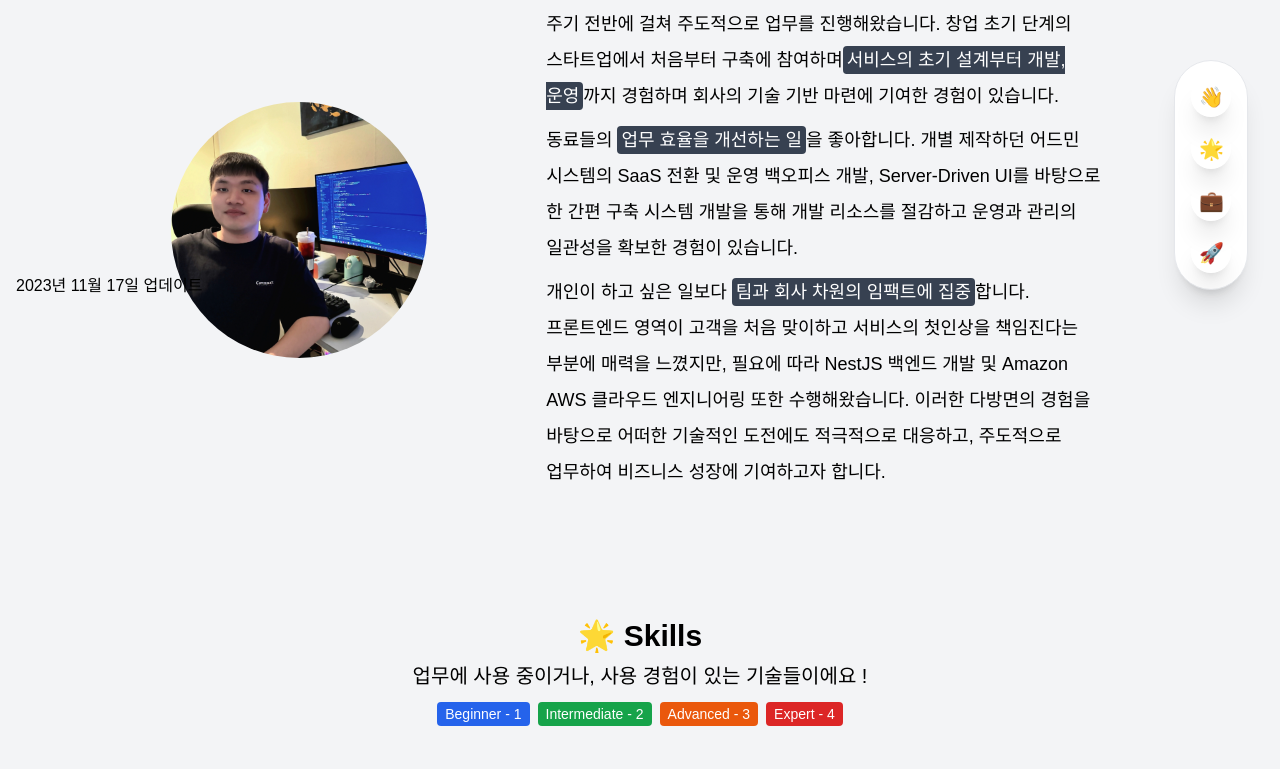
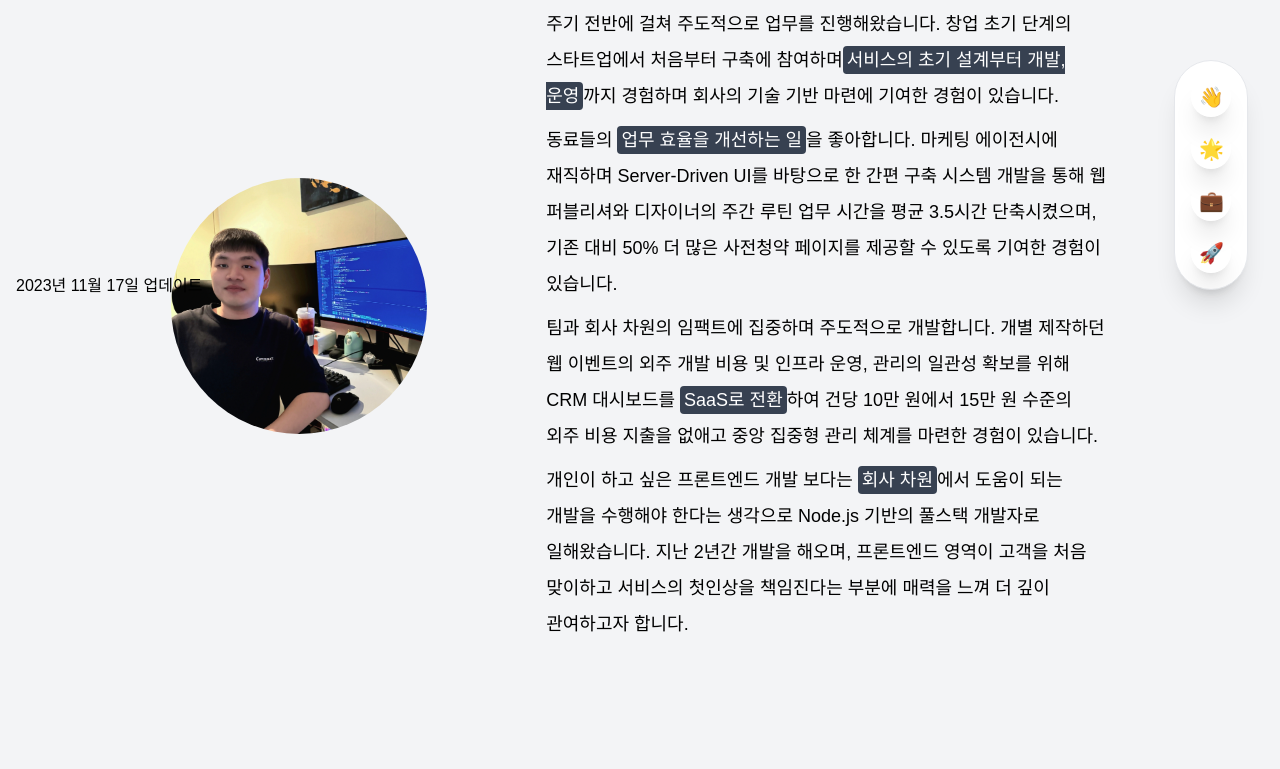
Before and after one commit to ato-m-a/resume, a React (Vite) app: page / in a window 1280 px wide. Shown: the part 486-1255 px from the top of the page. Built offline with nearby package versions, Linux system fonts and the light colour scheme; a web font is replaced by a local one.

Commit message:
문구 수정

```diff
--- a/src/fixtures/career.json
+++ b/src/fixtures/career.json
@@ -31,7 +31,8 @@
       {
         "outer": "사전청약 페이지 간편 구축 시스템 개발",
         "inner": [
-          "Server-Driven UI 기반으로 개발 리소스 절감 및 업무 프로세스 개선"
+          "Server-Driven UI 기반으로 개발 리소스 절감 및 업무 프로세스 개선",
+          "웹 퍼블리셔와 디자이너의 주간 업무 시간을 평균 3.5시간 절감"
         ]
       },
       {
--- a/src/pages/index.tsx
+++ b/src/pages/index.tsx
@@ -27,13 +27,17 @@ const Main = (): ReactElement => {
               <TextHighlight>서비스의 초기 설계부터 개발, 운영</TextHighlight>까지 경험하며 회사의 기술 기반 마련에 기여한 경험이 있습니다.
             </p>
             <p className="mb-2">
-              동료들의 <TextHighlight>업무 효율을 개선하는 일</TextHighlight>을 좋아합니다. 개별 제작하던 어드민 시스템의 SaaS 전환 및 운영 백오피스 개발,
-              Server-Driven UI를 바탕으로 한 간편 구축 시스템 개발을 통해 개발 리소스를 절감하고 운영과 관리의 일관성을 확보한 경험이 있습니다.
+              동료들의 <TextHighlight>업무 효율을 개선하는 일</TextHighlight>을 좋아합니다. 마케팅 에이전시에 재직하며 Server-Driven UI를 바탕으로 한
+              간편 구축 시스템 개발을 통해 웹 퍼블리셔와 디자이너의 주간 루틴 업무 시간을 평균 3.5시간 단축시켰으며, 기존 대비 50% 더 많은 사전청약 페이지를 제공할 수
+              있도록 기여한 경험이 있습니다.
+            </p>
+            <p className="mb-2">
+              팀과 회사 차원의 임팩트에 집중하며 주도적으로 개발합니다. 개별 제작하던 웹 이벤트의 외주 개발 비용 및 인프라 운영, 관리의 일관성 확보를 위해 CRM 대시보드를 <TextHighlight>SaaS로 전환</TextHighlight>하여
+              건당 10만 원에서 15만 원 수준의 외주 비용 지출을 없애고 중앙 집중형 관리 체계를 마련한 경험이 있습니다.
             </p>
             <p>
-              개인이 하고 싶은 일보다 <TextHighlight>팀과 회사 차원의 임팩트에 집중</TextHighlight>합니다. 프론트엔드 영역이 고객을 처음 맞이하고 서비스의 첫인상을 책임진다는
-              부분에 매력을 느꼈지만, 필요에 따라 NestJS 백엔드 개발 및 Amazon AWS 클라우드 엔지니어링 또한 수행해왔습니다. 이러한 다방면의 경험을 바탕으로 어떠한 기술적인 도전에도
-              적극적으로 대응하고, 주도적으로 업무하여 비즈니스 성장에 기여하고자 합니다.
+              개인이 하고 싶은 프론트엔드 개발 보다는 <TextHighlight>회사 차원</TextHighlight>에서 도움이 되는 개발을 수행해야 한다는 생각으로 Node.js 기반의
+              풀스택 개발자로 일해왔습니다. 지난 2년간 개발을 해오며, 프론트엔드 영역이 고객을 처음 맞이하고 서비스의 첫인상을 책임진다는 부분에 매력을 느껴 더 깊이 관여하고자 합니다.
             </p>
           </About.content>
         </About.wrapper>
```
